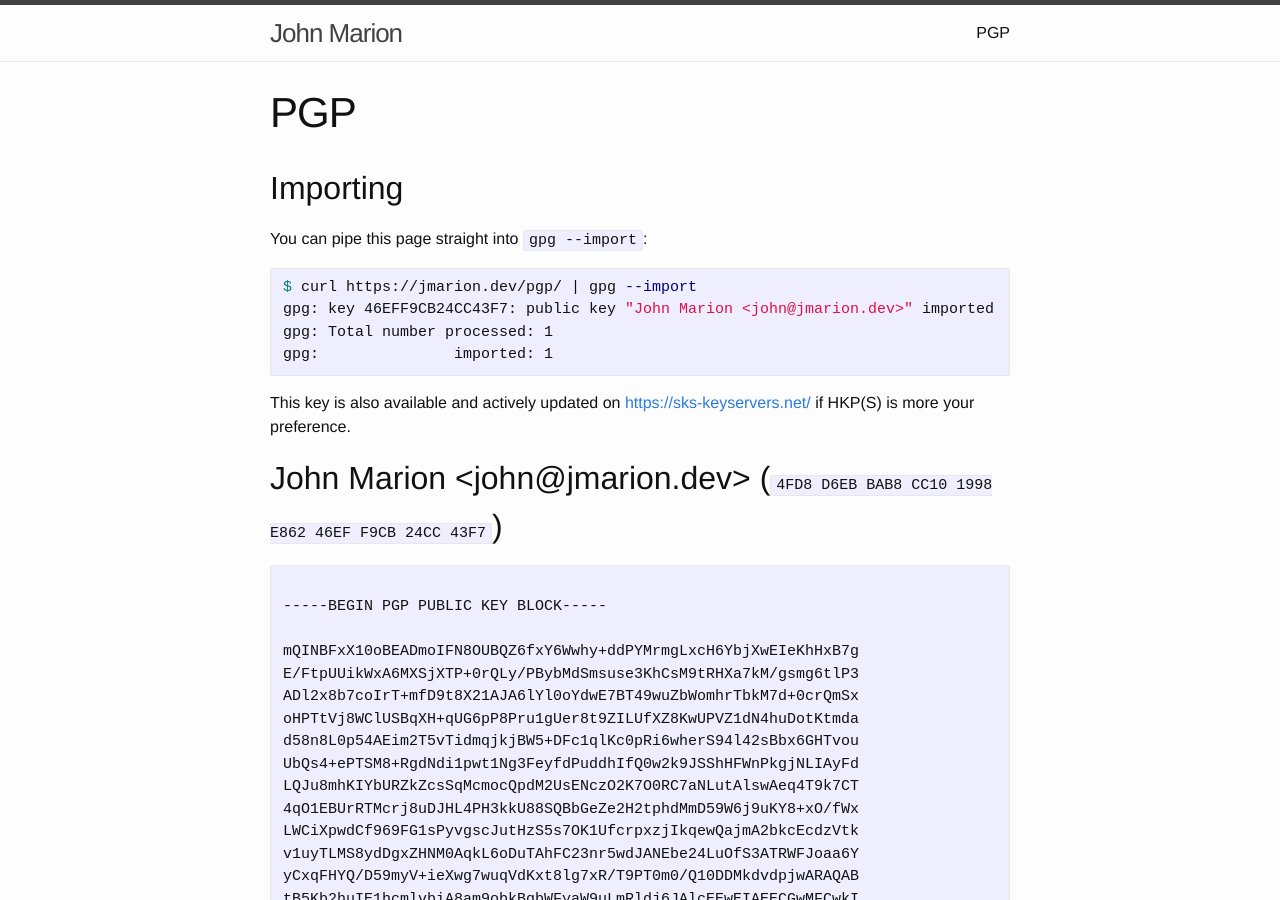
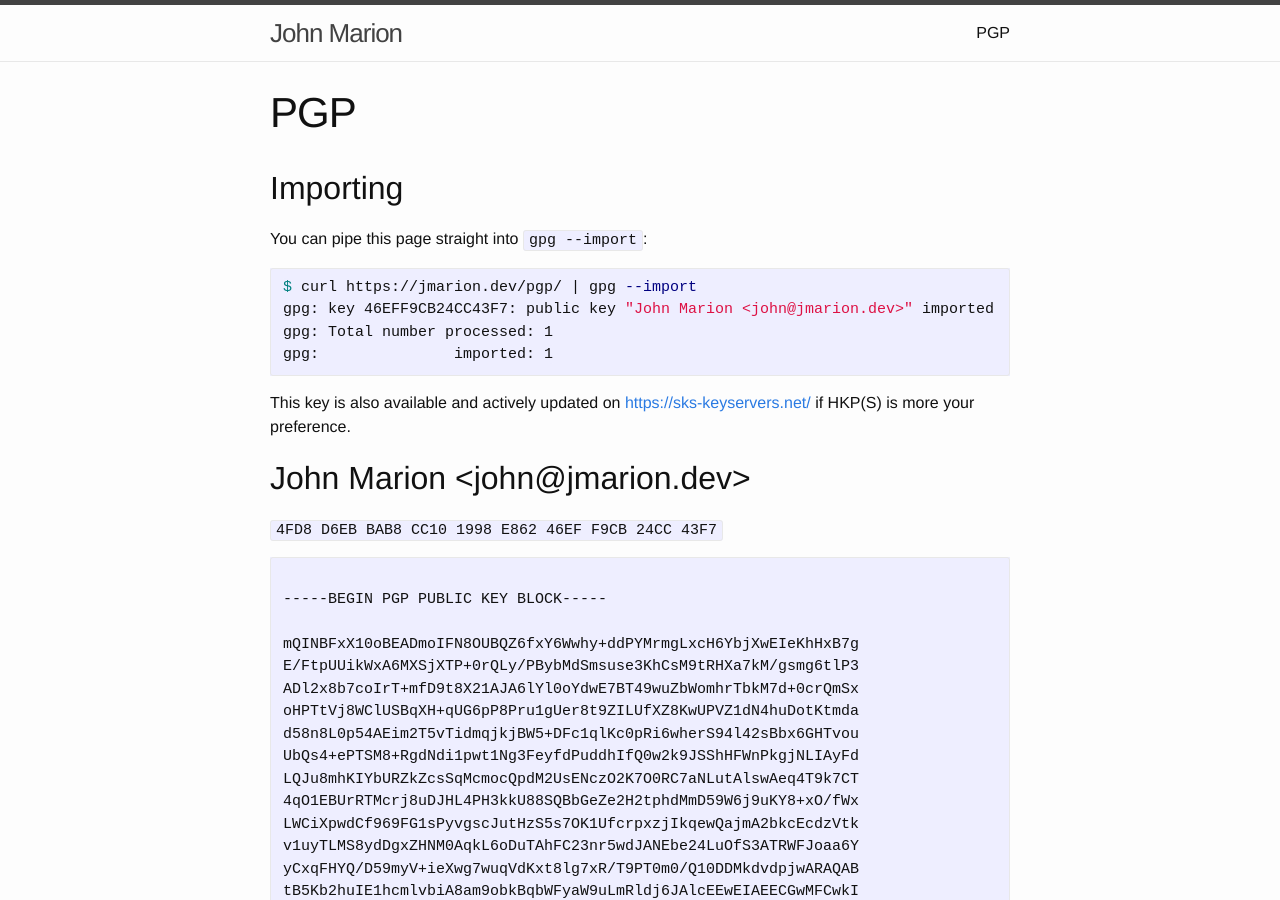
Before and after one commit to jmariondev/jmariondev.github.io, a Jekyll site: the page built from pgp.md, in a window 1280 px wide and 900 px high. Built offline with Jekyll 4.4.1, drawn with Linux system fonts in a browser that asks for light colours.

Commit message:
PGP: Move fingerprint out of header

````diff
--- a/pgp.md
+++ b/pgp.md
@@ -18,7 +18,9 @@ gpg:               imported: 1
 This key is also available and actively updated on
 <https://sks-keyservers.net/> if HKP(S) is more your preference.
 
-## John Marion \<john@jmarion.dev\> (`4FD8 D6EB BAB8 CC10 1998  E862 46EF F9CB 24CC 43F7`) ##
+## John Marion \<john@jmarion.dev\> ##
+
+`4FD8 D6EB BAB8 CC10 1998  E862 46EF F9CB 24CC 43F7`
 
 ```
 
````
